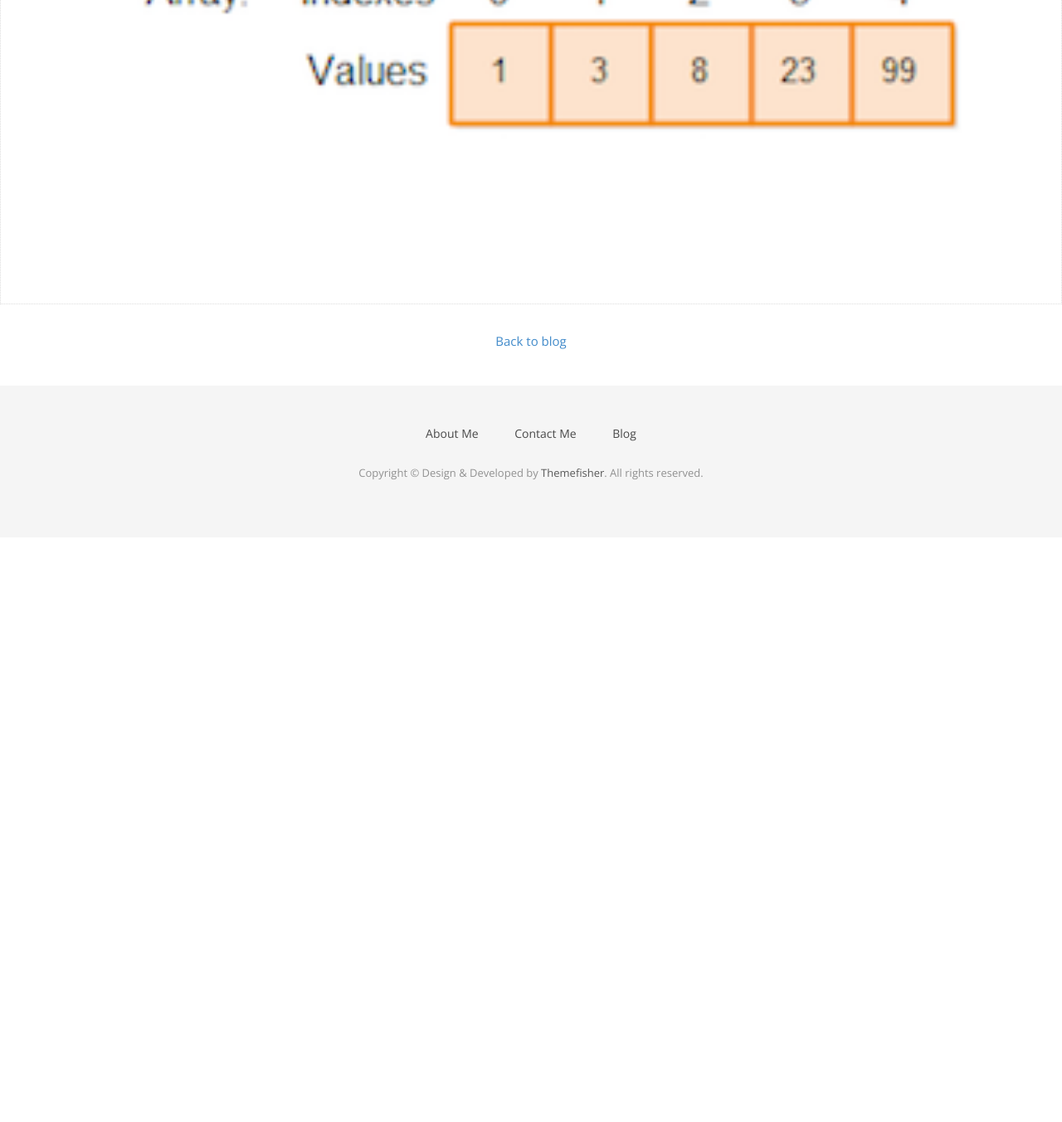
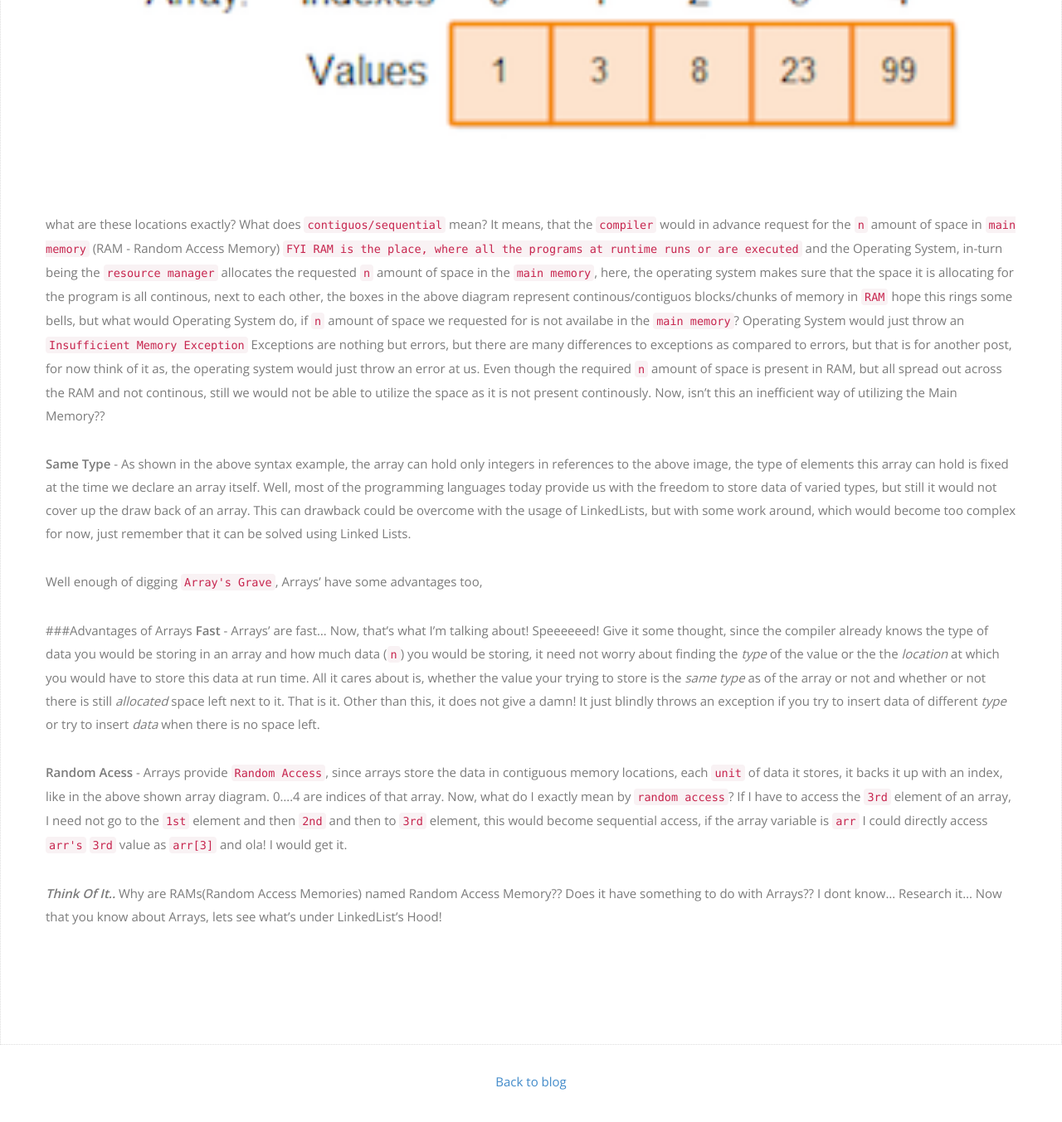
Before and after one commit to wizard-of-white-magic/wizard-of-white-magic.github.io, a Jekyll site: the page built from _posts/2017-09-25-Linked-Lists.md, in a window 1280 px wide and 1400 px high, scrolled down 1562 px. Shown: the top 1353 px of the window at 83% size. Built offline with Jekyll 4.4.1, drawn with Linux system fonts in a browser that asks for light colours; nearby versions of some CDN libraries; some web fonts are replaced; our own code applies the rules of GitHub Pages for plain Markdown files; before the commit the page ends 2210 px from its top, so only the background shows below that; some of the changed text lies outside the part shown.

Commit message:
LinkedList v1.2.0

```diff
--- a/_posts/2017-09-25-Linked-Lists.md
+++ b/_posts/2017-09-25-Linked-Lists.md
@@ -1,12 +1,12 @@
 # Linked Lists
-> Linked list is in a way a strange datastructure, think of it as a one handed knight who is trying to save the world. There is no question of doubt as to whether linked lists have actually saved the world or not... You will understand it in a while.
+> Linked list is in a way a strange data structure, think of it as a one handed knight who is trying to save the world. There is no question of doubt as to whether linked lists have actually saved the world or not... You will understand it in a while.
 > Below you would see `Spoiler Alert`'s , here I would try to explain a concept using some real world analogies or some tv series analogy.
 > So, if you dont need spoilers you can skip it. I would use `Spoiler Alert` only if I'm using a Tv Series example :)
 ### Analogy: *(Spoiler Alert)*
 > But for now, think of Linked List as Jaime Lannister (Any `GOT` fans reading this blog... ? No, Linked List has no sisters....)
 > FYI, Jaime Lannister is a one handed knight in one of the TV series. If you dont know, dont worry, nothing related to Linked Lists.
 >
->To actually understand linked list better or to appreciate linked lists better, we have to look at how Arrays were causing a problem in the first place.
+>To actually understand linked list better, we have to look at how Arrays were causing a problem in the first place.
 
 ### What are Arrays?
 Arrays are kind of data structure that can store a `fixed-size`,  `sequential` collection of elements of the `same type`.
@@ -24,22 +24,20 @@ So, what does it mean when we tell Arrays are `fixed size`? If you have hands on
 <img src="http://wizard-of-white-magic.github.io/img/array.png" width="350">
 
 
-<!--
-what are these locations exactly? What does `contiguos/sequential` mean? It means, that the `compiler` would in advance request for the `n` amount of space in `main memory` (RAM - Random Access Memory) `FYI RAM is the place, where all the programs at runtime runs or are executed` and the Operating System, in-turn being the `resource manager` allocate the requested `n` amount of space in the `main memory` here, the operating system makes sure that the space it is allocating for the program is all continous, next to each other, the boxes in the above diagram represent continous/contiguos blocks/chunks of memory in `RAM` hope this rings some bells, but what would Operating System do, if `n` amount of space we requested for is not availabe in the `main memory`? Operating System would just throw an `Insufficient Memory Exception` Exceptions are nothing but errors, but there are many differences to exceptions as compared to errors, but that is for another post, for now think of it as, the operating system would just throw an error at us. Even though the required `n` amount of space is present in RAM, but all spread out across the RAM and not continous, still we would not be able to utilize the space as it is not present continously. Now, isn't this in efficient usage of Main Memory??
+
+what are these locations exactly? What does `contiguos/sequential` mean? It means, that the `compiler` would in advance request for the `n` amount of space in `main memory` (RAM - Random Access Memory) `FYI RAM is the place, where all the programs at runtime runs or are executed` and the Operating System, in-turn being the `resource manager` allocates the requested `n` amount of space in the `main memory`, here, the operating system makes sure that the space it is allocating for the program is all continous, next to each other, the boxes in the above diagram represent continous/contiguos blocks/chunks of memory in `RAM` hope this rings some bells, but what would Operating System do, if `n` amount of space we requested for is not availabe in the `main memory`? Operating System would just throw an `Insufficient Memory Exception` Exceptions are nothing but errors, but there are many differences to exceptions as compared to errors, but that is for another post, for now think of it as, the operating system would just throw an error at us. Even though the required `n` amount of space is present in RAM, but all spread out across the RAM and not continous, still we would not be able to utilize the space as it is not present continously. Now, isn't this an inefficient way  of utilizing the Main Memory??
 
 
-**Same Type** - As shown in the above syntax example, the array `arr` can hold only integers, the type of elements this array can hold is fixed at the time we declare an array for use itself. Well, most of the programming languages today provide us with the freedom to store data of varied types today, but still it would not cover up the draw back of an array. This can be stored with LinkedLists, but with some work around, which would become too complex for now, just remember that it can be solved using Linked Lists.
+**Same Type** - As shown in the above syntax example, the array can hold only integers in references to the above image, the type of elements this array can hold is fixed at the time we declare an array itself. Well, most of the programming languages today provide us with the freedom to store data of varied types, but still it would not cover up the draw back of an array. This can drawback could be overcome with the usage of LinkedLists, but with some work around, which would become too complex for now, just remember that it can be solved using Linked Lists.
 
 Well enough of digging `Array's Grave`, Arrays' have some advantages too,
 
 ###Advantages of Arrays
 **Fast** - Arrays' are fast... Now, that's what I'm talking about! Speeeeeed!
+Give it some thought, since the compiler already knows the type of data you would be storing in an array and how much data (`n`) you would be storing, it need not worry about finding the *type* of the value or the the *location* at which you would have to store this data at run time. All it cares about is, whether the value your trying to store is the *same type* as of the array or not and whether or not there is still *allocated* space left next to it. That is it. Other than this, it does not give a damn! It just blindly throws an exception if you try to insert data of different *type* or try to insert *data* when there is no space left.
 
-Think of it, since the compiler already knows the type of data you would be storing in an array and how much data (`n`) you'd be storing, it need not worry about finding the *type* of the value or the the *location* at which you'll have to store this data at run time. All it cares about is, whether the value your trying to store is the *same type* as of the array or not and whether or not there is still *allocated* space left next to it or not. That is it. Other than this, it does not give a damn! It just blindly throws an exception if you try to insert data of different *type* or try to insert *data* when there is no space left.
-
-**Random Acess** - Arrays provide `Random Access`, since arrays store the data in contiguous memory locations, each `unit` of data it stores, it backs it up with an index, like in the above shown array diagram. 0....4 are indices of that array. (psss... Don't see flash, he's not an array, above him please...) Now, what exactly I mean by random access? If I have to access the `3rd` element of an array, I need not go to the `1st` element and then `2nd` element and then to `3rd` element, this would become sequential access, if the array variable is `arr` I could directly access `arr's` `3rd` value as `arr[3]` and ola! I would get it.
+**Random Acess** - Arrays provide `Random Access`, since arrays store the data in contiguous memory locations, each `unit` of data it stores, it backs it up with an index, like in the above shown array diagram. 0....4 are indices of that array. Now, what do I exactly mean by `random access`? If I have to access the `3rd` element of an array, I need not go to the `1st` element and then `2nd` and then to `3rd` element, this would become sequential access, if the array variable is `arr` I could directly access `arr's` `3rd` value as `arr[3]` and ola! I would get it.
 
 ***Think Of It..***
-
 Why are RAMs(Random Access Memories) named Random Access Memory?? Does it have something to do with Arrays?? I dont know... Research it...
-Now that you know about Arrays, lets see what's under LinkedList's Hood!-->
+Now that you know about Arrays, lets see what's under LinkedList's Hood!
```
